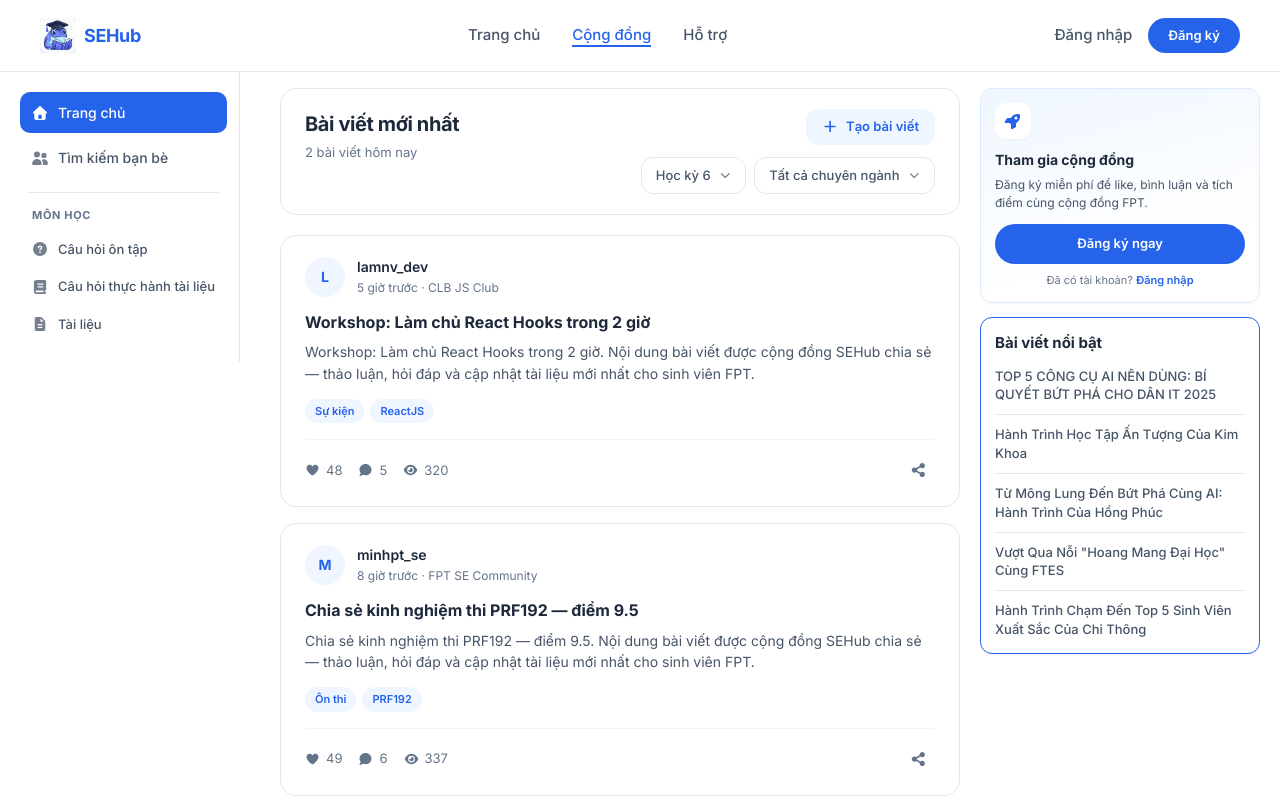
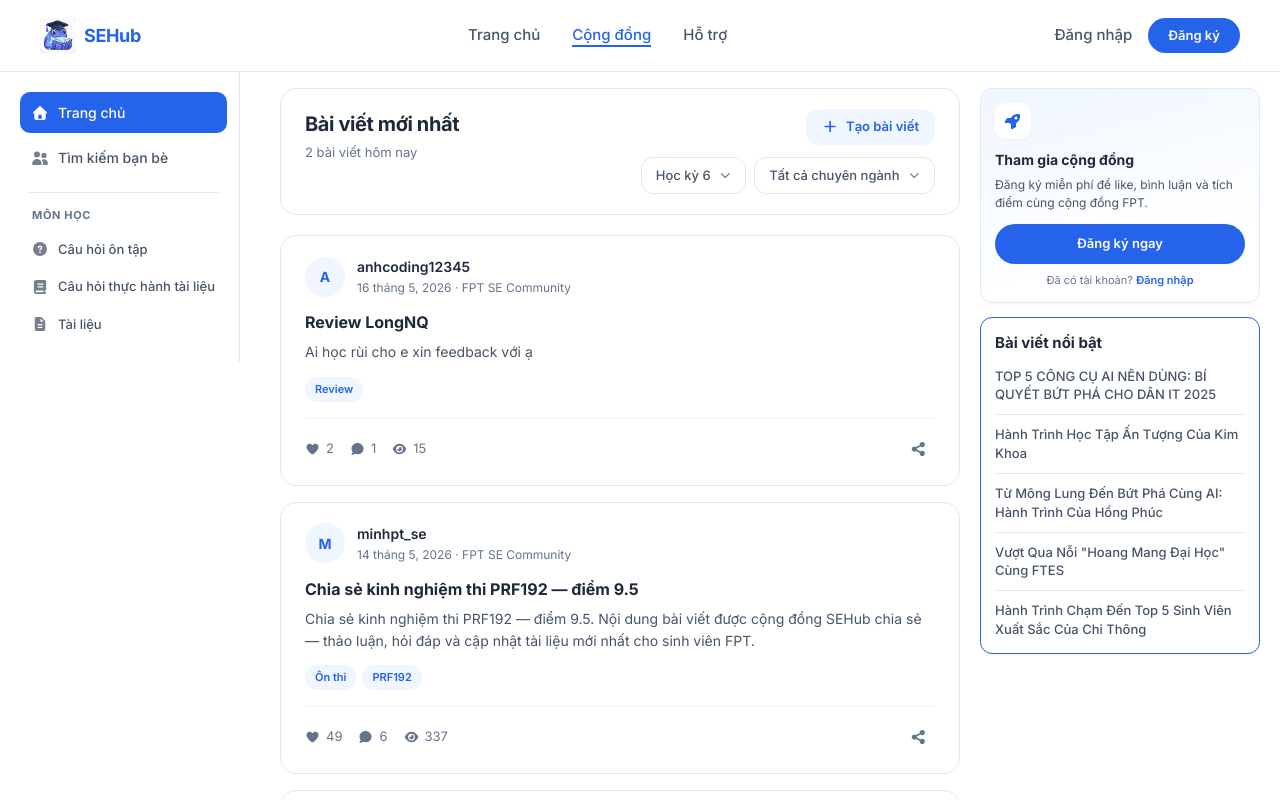
Before and after one commit to TAnhpika/SEHUB, a React (Vite) app in the folder fe/: page /community in a window 1280 px wide. Shown: the top 800 px of the page. Built offline with nearby package versions, Linux system fonts and the light colour scheme.

Commit message:
Enhance feed functionality by adding published dates and comments for mock posts; implement post ownership checks in PostCard for edit and delete actions; introduce post utility function to determine post ownership.

```diff
--- a/fe/src/features/feed/PostCard/PostCard.jsx
+++ b/fe/src/features/feed/PostCard/PostCard.jsx
@@ -5,17 +5,24 @@ import {
   faHeart,
   faShareNodes,
 } from "@fortawesome/free-solid-svg-icons";
+import { useAuth } from "@/context/AuthContext";
 import { useRequireAuth } from "@/hooks/useRequireAuth";
+import PostOwnerMenu from "@/features/feed/PostOwnerMenu/PostOwnerMenu";
+import { isOwnPost } from "@/features/feed/postUtils";
 import styles from "./PostCard.module.css";
 
-function PostCard({ post, interactive = false }) {
+function PostCard({ post, interactive = false, onOpen, onEdit, onDelete }) {
+  const { user } = useAuth();
   const { isAuthenticated, requireAuth } = useRequireAuth();
   const canInteract = interactive || isAuthenticated;
+  const isOwner = isOwnPost(post, user);
 
   function handleOpenPost() {
     if (!canInteract) {
       requireAuth("Vui lòng đăng nhập để xem bài viết.");
+      return;
     }
+    onOpen?.(post);
   }
 
   function handleInteract(event) {
@@ -23,6 +30,16 @@ function PostCard({ post, interactive = false }) {
     if (!canInteract) {
       requireAuth("Vui lòng đăng nhập để tương tác với bài viết.");
     }
+  }
+
+  function handleEditPost(event) {
+    event?.stopPropagation?.();
+    onEdit?.(post);
+  }
+
+  function handleDeletePost(event) {
+    event?.stopPropagation?.();
+    onDelete?.(post);
   }
 
   return (
@@ -46,10 +63,15 @@ function PostCard({ post, interactive = false }) {
           <div>
             <p className={styles.username}>{post.author.username}</p>
             <p className={styles.meta}>
-              {post.timeAgo} · {post.author.club}
+              {post.publishedAt ?? post.timeAgo}
+              {!isOwner && post.author.club ? ` · ${post.author.club}` : ""}
             </p>
           </div>
         </div>
+
+        {isOwner && (
+          <PostOwnerMenu onEdit={handleEditPost} onDelete={handleDeletePost} />
+        )}
       </header>
 
       <h2 className={styles.title}>{post.title}</h2>
--- a/fe/src/features/feed/feedData.js
+++ b/fe/src/features/feed/feedData.js
@@ -60,18 +60,49 @@ function buildExcerpt(title) {
   return `${title}. Nội dung bài viết được cộng đồng SEHub chia sẻ — thảo luận, hỏi đáp và cập nhật tài liệu mới nhất cho sinh viên FPT.`;
 }
 
+const PUBLISHED_DATES = [
+  "16 tháng 5, 2026",
+  "14 tháng 5, 2026",
+  "12 tháng 5, 2026",
+  "10 tháng 5, 2026",
+  "8 tháng 5, 2026",
+  "5 tháng 5, 2026",
+  "1 tháng 5, 2026",
+];
+
 export const MOCK_POSTS = Array.from({ length: 60 }, (_, index) => {
-  const author = AUTHORS[index % AUTHORS.length];
-  const title = TITLES[index % TITLES.length];
+  const author =
+    index === 0
+      ? { username: "anhcoding12345", club: "FPT SE Community", initial: "A" }
+      : AUTHORS[index % AUTHORS.length];
+  const title = index === 0 ? "Review LongNQ" : TITLES[index % TITLES.length];
+  const excerpt =
+    index === 0
+      ? "Ai học rùi cho e xin feedback với ạ"
+      : buildExcerpt(title);
+
   return {
     id: index + 1,
     author,
     title,
-    excerpt: buildExcerpt(title),
-    tags: TAG_SETS[index % TAG_SETS.length],
+    excerpt,
+    body: excerpt,
+    tags: index === 0 ? ["Review"] : TAG_SETS[index % TAG_SETS.length],
     timeAgo: TIMES[index % TIMES.length],
-    likes: 48 + (index % 80),
-    comments: 5 + (index % 24),
-    views: 320 + index * 17,
+    publishedAt: PUBLISHED_DATES[index % PUBLISHED_DATES.length],
+    likes: index === 0 ? 2 : 48 + (index % 80),
+    comments: index === 0 ? 1 : 5 + (index % 24),
+    views: index === 0 ? 15 : 320 + index * 17,
+    commentsList:
+      index === 0
+        ? [
+            {
+              id: 1,
+              author: { name: "Người dùng", initial: "N" },
+              time: "21:23 16/05/2026",
+              content: "Amazing teacher!",
+            },
+          ]
+        : [],
   };
 });
--- /dev/null
+++ b/fe/src/features/feed/postUtils.js
@@ -0,0 +1,3 @@
+export function isOwnPost(post, user) {
+  return Boolean(user?.username && post?.author?.username === user.username);
+}
```
